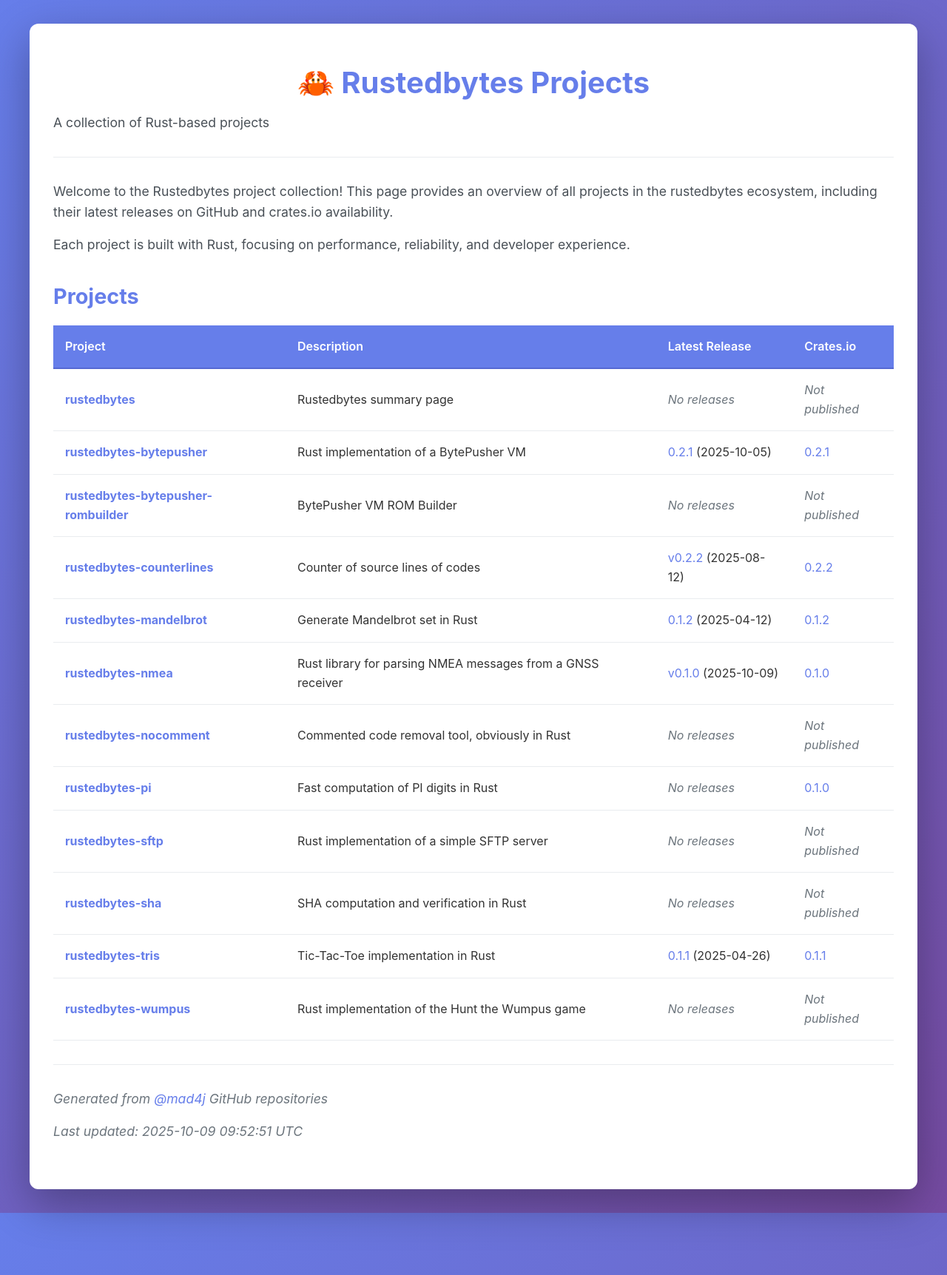
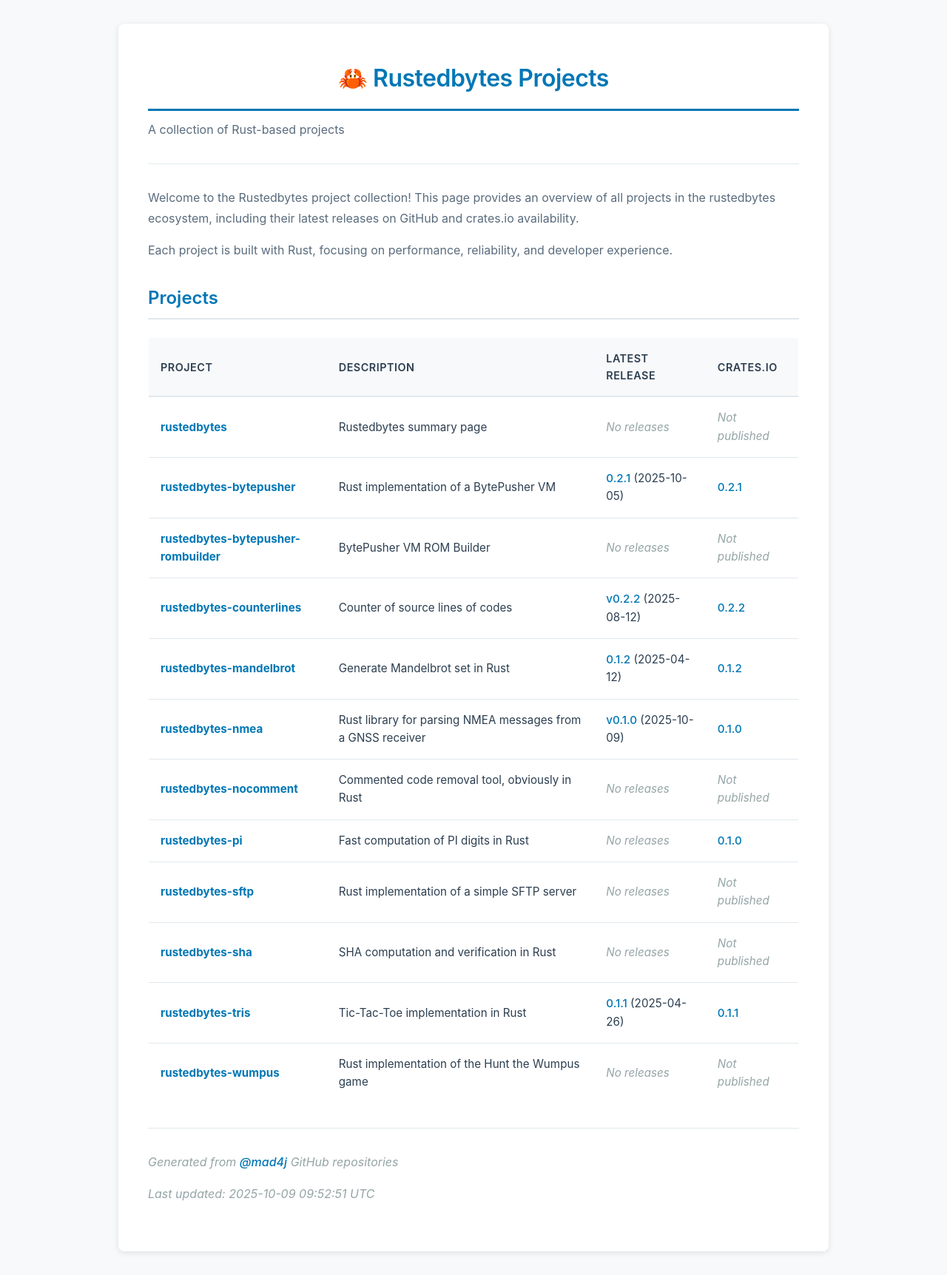
Before and after one commit to mad4j/rustedbytes, a Jekyll site: the page built from index.md, in a window 1280 px wide. Shown: the whole page at 74% size. Built offline with Jekyll 4.4.1, drawn with Linux system fonts in a browser that asks for light colours.

Commit message:
Add professional layout suitable for LinkedIn
Co-authored-by: mad4j <1510799+mad4j@users.noreply.github.com>

```diff
--- /dev/null
+++ b/_layouts/professional.html
@@ -0,0 +1,144 @@
+<!DOCTYPE html>
+<html lang="en">
+<head>
+    <meta charset="UTF-8">
+    <meta name="viewport" content="width=device-width, initial-scale=1.0">
+    <title>{{ page.title | default: site.title }}</title>
+    <style>
+        * {
+            margin: 0;
+            padding: 0;
+            box-sizing: border-box;
+        }
+
+        body {
+            font-family: -apple-system, BlinkMacSystemFont, "Segoe UI", Roboto, "Helvetica Neue", Arial, sans-serif;
+            line-height: 1.6;
+            color: #2c3e50;
+            background: #f8f9fa;
+            padding: 2rem 1rem;
+        }
+
+        .container {
+            max-width: 960px;
+            margin: 0 auto;
+            background: white;
+            border-radius: 8px;
+            box-shadow: 0 2px 8px rgba(0, 0, 0, 0.1);
+            overflow: hidden;
+            padding: 3rem 2.5rem;
+        }
+
+        h1 {
+            font-size: 2rem;
+            margin-bottom: 0.75rem;
+            font-weight: 600;
+            letter-spacing: -0.5px;
+            color: #0077b5;
+            text-align: center;
+            padding-bottom: 1rem;
+            border-bottom: 3px solid #0077b5;
+        }
+
+        h2 {
+            font-size: 1.5rem;
+            margin: 2rem 0 1rem 0;
+            color: #0077b5;
+            font-weight: 600;
+            border-bottom: 2px solid #e1e8ed;
+            padding-bottom: 0.5rem;
+        }
+
+        p {
+            color: #5a6c7d;
+            margin-bottom: 1rem;
+            line-height: 1.7;
+        }
+
+        hr {
+            border: none;
+            border-top: 1px solid #e1e8ed;
+            margin: 2rem 0;
+        }
+
+        table {
+            width: 100%;
+            border-collapse: collapse;
+            margin: 1.5rem 0;
+            border: 1px solid #e1e8ed;
+            border-radius: 4px;
+            overflow: hidden;
+        }
+
+        th {
+            background: #f8f9fa;
+            color: #2c3e50;
+            padding: 1rem;
+            text-align: left;
+            font-weight: 600;
+            font-size: 0.9rem;
+            text-transform: uppercase;
+            letter-spacing: 0.5px;
+            border-bottom: 2px solid #e1e8ed;
+        }
+
+        td {
+            padding: 1rem;
+            border-bottom: 1px solid #e1e8ed;
+            font-size: 0.95rem;
+        }
+
+        tr:last-child td {
+            border-bottom: none;
+        }
+
+        tr:hover {
+            background: #f8f9fa;
+        }
+
+        a {
+            color: #0077b5;
+            text-decoration: none;
+            font-weight: 500;
+            transition: color 0.2s ease;
+        }
+
+        a:hover {
+            color: #005582;
+            text-decoration: underline;
+        }
+
+        em {
+            color: #95a5a6;
+            font-style: italic;
+        }
+
+        @media (max-width: 768px) {
+            body {
+                padding: 1rem 0.5rem;
+            }
+
+            .container {
+                padding: 2rem 1.5rem;
+            }
+
+            h1 {
+                font-size: 1.6rem;
+            }
+
+            table {
+                font-size: 0.85rem;
+            }
+
+            th, td {
+                padding: 0.75rem 0.5rem;
+            }
+        }
+    </style>
+</head>
+<body>
+    <div class="container">
+        {{ content }}
+    </div>
+</body>
+</html>
--- a/page_config.yml
+++ b/page_config.yml
@@ -2,8 +2,8 @@
 # This file controls the Jekyll theme and layout settings
 
 # Jekyll layout to use in the generated markdown front matter
-# Options: 'default', 'minimal', 'custom', or any layout defined in _layouts/
-layout: default
+# Options: 'default', 'minimal', 'professional', 'custom', or any layout defined in _layouts/
+layout: professional
 
 # Jekyll theme to use (defined in _config.yml)
 # Options: 'minima', 'cayman', 'slate', or any supported Jekyll theme
```
Also changed, not shown: index.md (+1 -1 lines).
